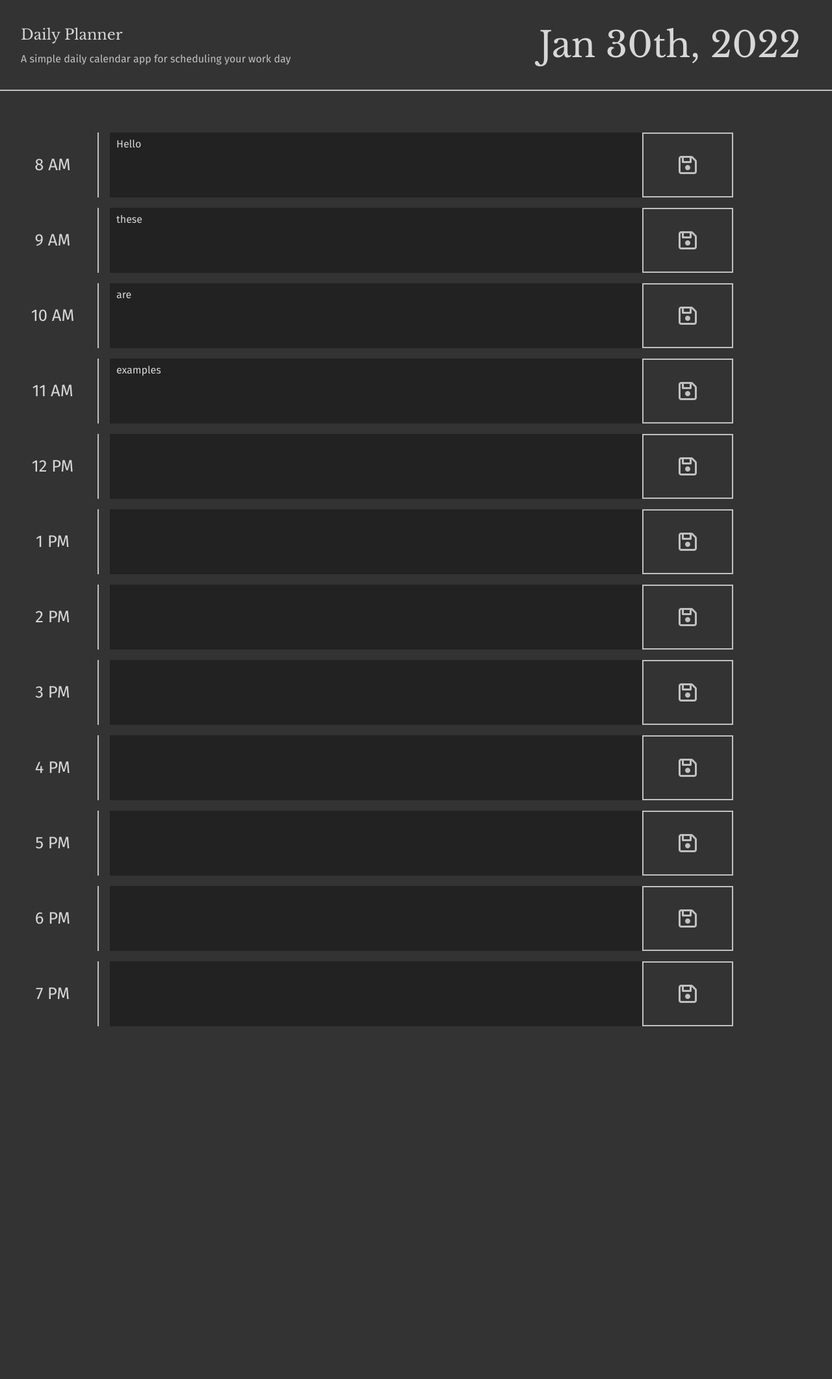
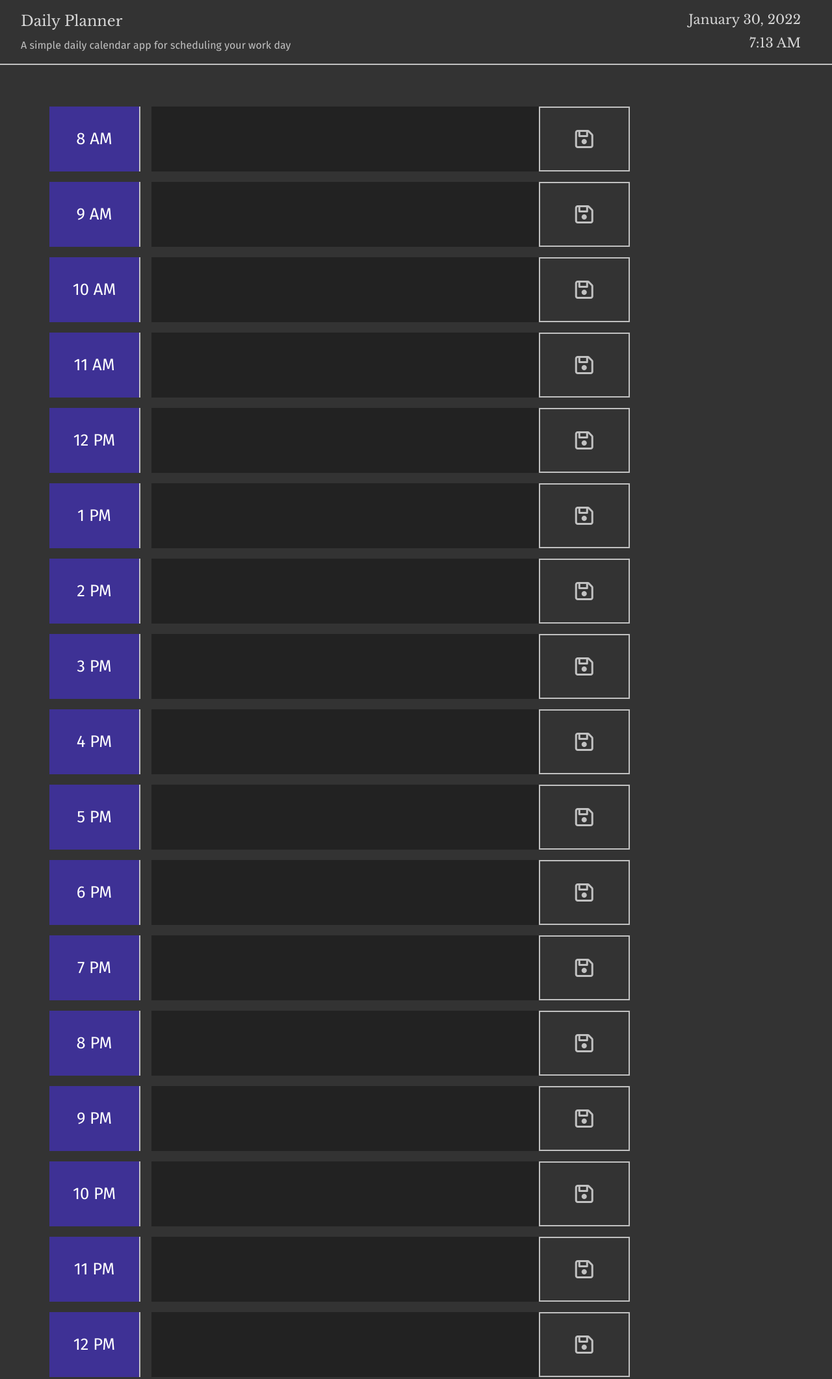
Before and after one commit to n-r-martin/day-planner-app, a plain HTML site: page index.html in a window 1280 px wide. Shown: the whole page at 65% size. Before the commit the page ends 1596 px from the top, so only its background shows below. Drawn offline with nearby package versions, Linux system fonts and the light colour scheme.

Commit message:
time updates and style changes are applying correctly

```diff
--- a/css/style.css
+++ b/css/style.css
@@ -33,7 +33,7 @@ body {
 h1 {
   font-family: 'Libre Baskerville', serif;
   font-size: 1.4em;
-  margin: 1rem 0;
+  margin-bottom: 1rem;
 }
 
 textarea {
@@ -48,7 +48,7 @@ textarea {
   color: var(--grey);
   border-radius: 0;
   border-bottom: 2px solid var(--grey-muted);
-  height: 140px;
+  height: 100px;
   width: 100%;
   position: relative;
 }
@@ -56,29 +56,26 @@ textarea {
 .jumbotron > * {
   position: absolute;
   top: 50%;
-  transform: translateY(-50%);
+  transform: translateY(-40%);
 }
 
 div#title-container {
   left: 2rem;
 }
 
-span#current-day {
+div#current-date-time-container {
+  text-align: right;
   right: 3rem;
-  font-size: 3.4em;
   font-family: 'Libre Baskerville', serif;
 }
 
-
-
-
 #timeblocks-container {
   margin-left: 0;
-  margin-top: 4rem;
+  margin: 4rem;
 }
 
 .timeblock-row {
-  width: 100%;
+  width: 80%;
   height: 100px;
   margin-bottom: 1rem;
   display: flex;
@@ -121,17 +118,18 @@ ul {
 }
 
 .past {
-  background-color: #d3d3d3;
-  color: white;
+  background-color: #888;
+  color: #bbb;
 }
 
 .present {
-  background-color: #ff6961;
+  background-color: #20bf55;
+  background-image: linear-gradient(315deg, #20bf55 0%, #01baef 74%);
   color: white;
 }
 
 .future {
-  background-color: #77dd77;
+  background-color: hsla(248, 93%, 58%, .5);
   color: white;
 }
 
--- a/index.html
+++ b/index.html
@@ -20,30 +20,19 @@
 
   <body>
     <header class="jumbotron">
-      <div id=title-container>
-        <h1>Daily Planner</h1>
-        <p class="muted">A simple daily calendar app for scheduling your work day</p>
-      </div>
+        <div id=title-container>
+          <h1>Daily Planner</h1>
+          <p class="muted">A simple daily calendar app for scheduling your work day</p>
+        </div>
 
-      <span id="current-day" class="lead"></span>
+        <div id="current-date-time-container">
+          <p id="current-day" class="lead"></p>
+          <p id="current-time" class="lead"></p>
+        </div>
     </header>
     <div id='timeblocks-container' class="container">
-      <!-- Timeblocks go here -->
       <ul id="timeblock-list">
-        <!-- <li class="timeblock-row">
-          <div class="hour-container">
-            <span class="hour"></span>
-          </div>
-          <textarea class="textEntry"></textarea>
-          <button class='saveBtn'><i class="far fa-save"></i></button>
-        </li>
-        <li class="timeblock-row">
-          <div class="hour-container">
-            <span class="hour"></span>
-          </div>
-          <textarea class="textEntry"></textarea>
-          <button class='saveBtn'><i class="far fa-save"></i></button>
-        </li> -->
+        <!-- Timeblocks populated via JS -->
       </ul>
     </div>
 
--- a/scripts/script.js
+++ b/scripts/script.js
@@ -2,78 +2,72 @@
 
 // DOM Elements
 const currentDateElement = $('#current-day');
+const currentTimeElement = $('#current-time');
+let currentDate = moment().format('LL');
+let currentTime = moment().format('h:mm A');
+
+currentDateElement.text(currentDate);
+currentTimeElement.text(currentTime);
+
 const timeblockList = $('#timeblock-list');
-// const timeblock = $('.timeblock-row');
 
+// counter for data-hour so it increments and later matches the military hour for styling purposes
+let dataHour = 8;
+
+// This determines how many time there will be and also assigns their times
+const blockTimes = [8, 9, 10, 11, 12, 1, 2, 3, 4, 5, 6, 7, 8, 9, 10, 11, 12]
 
 
 /// TIMEBLOCK DATA - FED TO THE HTML
+// Need to pull from local storage - first requires a default value? WHat if the user clears local storage? How to ensure everything maps correctly
 const timeblockObjArr = [{
-    "time" : '8 AM' ,
     "text" : 'Hello'
     },
     {
-    "time" : '9 AM',
     "text" : 'these'
     },
     {
-    "time" : '10 AM',
     "text" : 'are'
     },
     {
-    "time" : '11 AM',
     "text" : 'examples'
     },
     {
-    "time" : '12 PM',
     "text" : ''
     },
     {
-    "time" : '1 PM',
     "text" : ''
     },
     {
-    "time" : '2 PM',
     "text" : ''
     },
     {
-    "time" : '3 PM',
     "text" : ''
     },
     {
-    "time" : '4 PM',
     "text" : ''
     },
     {
-    "time" : '5 PM',
     "text" : ''
     },
     {
-    "time" : '6 PM',
-    "text" : ''
-    },
-    {
-    "time" : '7 PM',
     "text" : ''
     }
 ]
 
 
 
-// MomentJS Variables
-let currentDate = moment().format("MMM Do, YYYY");
-currentDateElement.text(currentDate);
+///// FUNCTIONS /////
 
+function init() {
+    // Looping through the Object Array to populate the UI and the current values therein
+    for (let i = 0; i < blockTimes.length; i++) {
+        createTimeblocks(blockTimes, i);
+    }
 
-///// APPLICATION /////
-
-// Looping through the Object Array to populate the UI and the current values therein
-for (let i = 0; i < timeblockObjArr.length; i++) {
-    createTimeblocks(timeblockObjArr, i);
+    //First application of timeblock styles
+    updateTimeblockStyles();
 }
-
-
-///// FUNCTIONS /////
 
 // Function to render the time blocks to the timeList element
 function createTimeblocks(array, i) {
@@ -83,9 +77,19 @@ function createTimeblocks(array, i) {
     let userEntry = $('<textarea>').addClass('text-entry');
     let saveButton = $('<button>').addClass('save-btn');
 
+    timeblock.attr('data-hour', dataHour);
+    dataHour++;
+
     saveButton.html('<i class="far fa-save"></i>');
 
-    rowTime.text(array[i].time);
+    let amPM = ''
+    if (dataHour > 12) {
+        amPM = ' PM'
+    } else {
+        amPM = ' AM'
+    }
+
+    rowTime.text(blockTimes[i] + amPM);
     userEntry.text(array[i].text)
 
     timeblockList.append(
@@ -94,15 +98,76 @@ function createTimeblocks(array, i) {
         .append(saveButton));
 }
 
-
-// Function to determine the styling of the timeblocks
-// If timeblock is in the past for the day, style it a certain way
-// If time block is current hour, style a certain way
-// If time block is in the future, style it a certain way
+// Getting the seconds that have elapsed within the current minute once the page loads, this will be subtracted from 60 in the interval for the first run only...
+var timeToUpdate = parseInt(moment().format('s'));
+timeToUpdate = (60 - timeToUpdate) * 1000;
+console.log((timeToUpdate / 1000) + ' seconds until next update');
 
 
-// Text areas are just text by defaul populated from localStorage
+const update = function () {
+     //once the first cycle of update is run, set timeToUpdate to be exactly 60 seconds at the start of each subsequent cycle
+    timeToUpdate = 60 * 1000;
+    updateTimeAndDate();
+    console.log('updating timeblock styles...');
+    console.log((timeToUpdate / 1000) + ' seconds until next update');
+    updateTimeblockStyles();
+
+    //set the timeout with the new timeToUpdate variable
+    setTimeout(update, timeToUpdate);
+}
+
+setTimeout(update, timeToUpdate);
+
+// Function for updating time (and date at midnight);
+function updateTimeAndDate() {
+    console.log('updating time and date...');
+    currentDate = moment().format('LL');
+    currentTime = moment().format('h:mm A');
+    updateTimeAndDateElements();
+}
+
+// Push the updated time and date to the UI
+function updateTimeAndDateElements() {
+    currentDateElement.text(currentDate);
+    currentTimeElement.text(currentTime);
+}
+
+// Function to update the timeblock styles both on initial creation and every minute
+// If hour is a new hour, styles are updated to reflect that
+function updateTimeblockStyles() {
+    const currentMilitaryHour = moment().format('H');
+    const parsedMilitaryHour = parseInt(currentMilitaryHour, 10);
+
+    $('.timeblock-row').each( function(i) {
+        const timeContainer = $(this).children('.hour-container');
+        const dataHour = $(this).attr('data-hour');
+        const parsedDataHour = parseInt(dataHour, 10);
+
+        console.log(parsedDataHour);
+        console.log(parsedMilitaryHour);
+        if (parsedDataHour < parsedMilitaryHour) {
+            timeContainer.removeClass('present future');
+            timeContainer.addClass('past');
+        } else if (parsedDataHour === parsedMilitaryHour) {
+            timeContainer.removeClass('past future');
+            timeContainer.addClass('present');
+        } else if (parsedDataHour > parsedMilitaryHour) {
+            timeContainer.removeClass('present past');
+            timeContainer.addClass('future');
+        }
+    })
+}
+
+
+
+///// APPLICATION GO BRRRRR >>>>>>>
+
+init();
+
+
+
+// Text areas are just text by default populated from localStorage
 // When text areas are clicked into, they become editable
 // When the corresponding save button is clicked, the new value of the text area is written to localStorage and the values or values are refreshed
 // Need arrays in javascript - taken from the correct index to map to the localstorage array
-// Do we prep the whole array when any save button is clicked? stringify it and send to localStorage?
+// Do we prep the whole array when any save button is clicked? stringify it and send to localStorage
```
